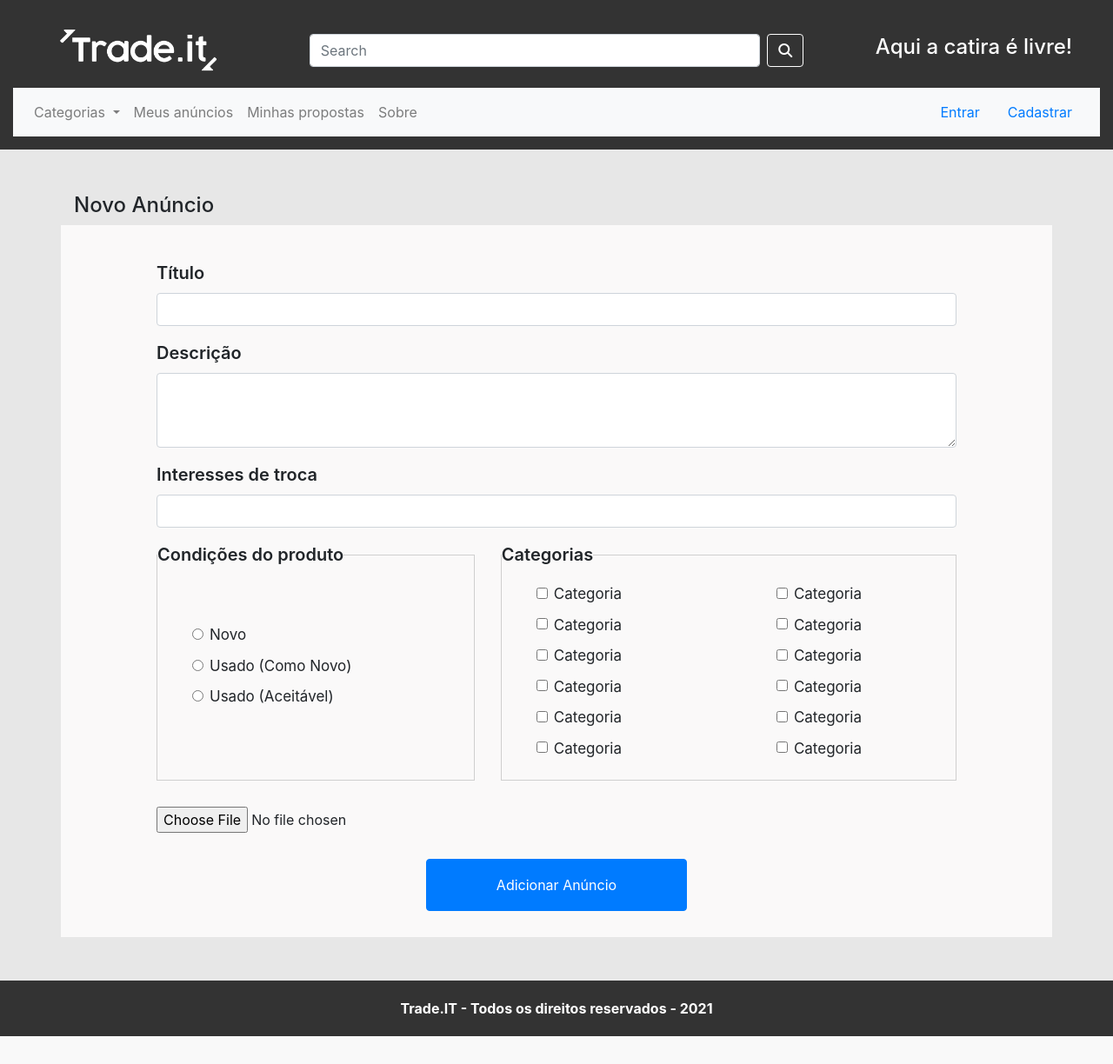
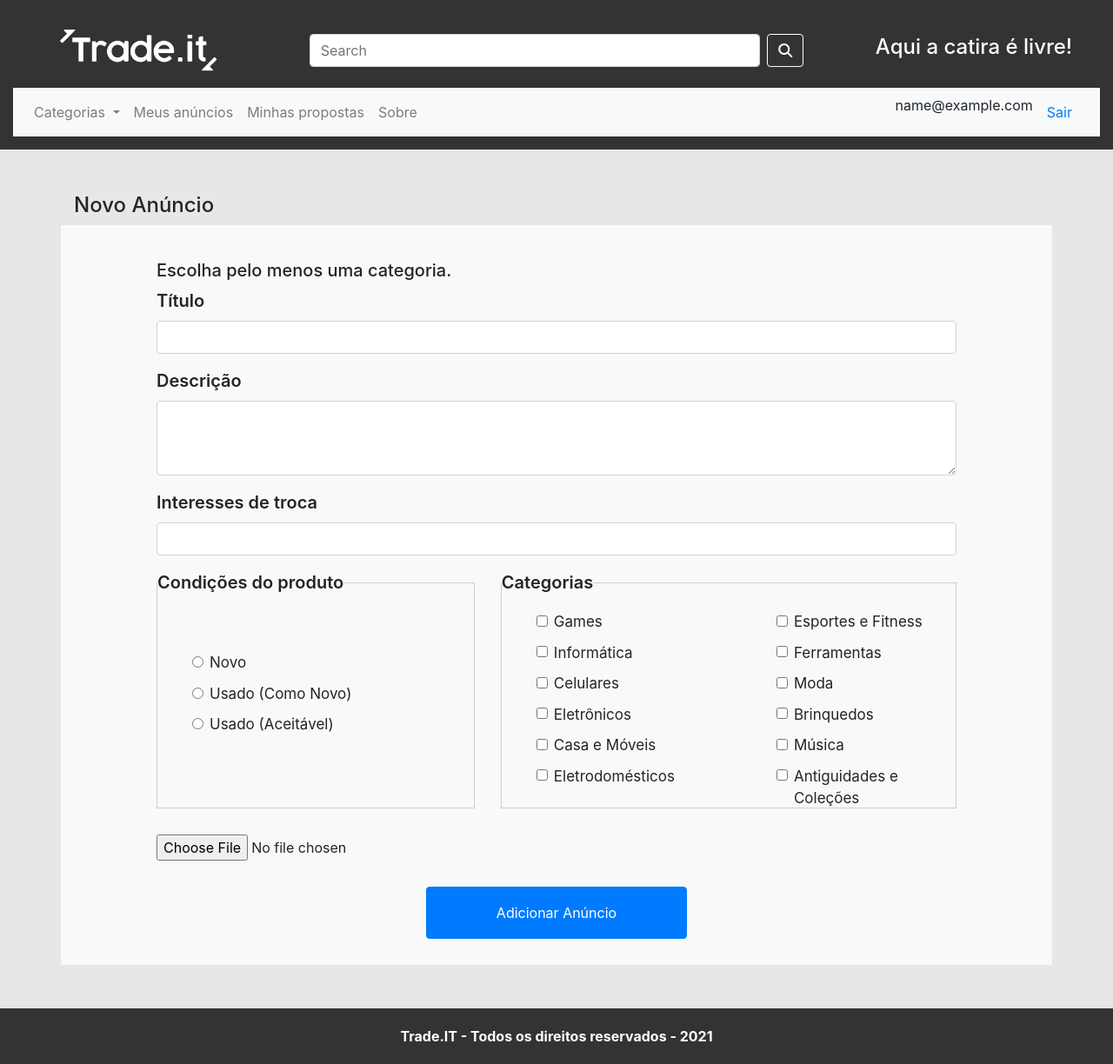
Before and after one commit to AlvaroAlvixx/Trade.it, a PHP site: page /novo_anuncio.php in a window 1280 px wide. Shown: the whole page at 87% size. Before the commit the page ends 1192 px from the top, so only its background shows below. Run offline with PHP 8.4, Linux system fonts and the light colour scheme; the visitor is signed in with stand-in values (Sample User, id 1); some libraries are stand-ins or nearby versions.

Commit message:
Add files via upload
Função de criar anúncio e alterações na navbar

```diff
--- a/Codigo/novo_anuncio.php
+++ b/Codigo/novo_anuncio.php
@@ -1,3 +1,7 @@
+<?php
+session_start();
+?>
+
 <!DOCTYPE html>
 <html lang="pt-br">
 
@@ -8,8 +12,7 @@
     <link rel="stylesheet" href="css/style.css">
     <link rel="stylesheet" href="css/style_novoAnuncio.css">
 
-    <link rel="stylesheet" href="https://stackpath.bootstrapcdn.com/bootstrap/4.4.1/css/bootstrap.min.css"
-        integrity="sha384-Vkoo8x4CGsO3+Hhxv8T/Q5PaXtkKtu6ug5TOeNV6gBiFeWPGFN9MuhOf23Q9Ifjh" crossorigin="anonymous">
+    <link rel="stylesheet" href="https://stackpath.bootstrapcdn.com/bootstrap/4.4.1/css/bootstrap.min.css" integrity="sha384-Vkoo8x4CGsO3+Hhxv8T/Q5PaXtkKtu6ug5TOeNV6gBiFeWPGFN9MuhOf23Q9Ifjh" crossorigin="anonymous">
 
     <script src="https://kit.fontawesome.com/c6addf5154.js" crossorigin="anonymous"></script>
 
@@ -28,10 +31,8 @@
                     <div class="col-6 divSearch">
 
                         <form class="formSearch form-inline">
-                            <input class="inputSearch form-control mr-sm-2" type="search" placeholder="Search"
-                                aria-label="Search">
-                            <button class="btn btn-outline-success my-2 my-sm-0" type="submit"><i
-                                    class="fas fa-search"></i></button>
+                            <input class="inputSearch form-control mr-sm-2" type="search" placeholder="Search" aria-label="Search">
+                            <button class="btn btn-outline-success my-2 my-sm-0" type="submit"><i class="fas fa-search"></i></button>
                         </form>
 
                     </div>
@@ -41,17 +42,14 @@
                 </div>
                 <div class="divNavbar row">
                     <nav class="col-12 navbar navbar-expand-lg navbar-light bg-light">
-                        <button class="navbar-toggler" type="button" data-toggle="collapse"
-                            data-target="#navbarSupportedContent" aria-controls="navbarSupportedContent"
-                            aria-expanded="false" aria-label="Toggle navigation">
+                        <button class="navbar-toggler" type="button" data-toggle="collapse" data-target="#navbarSupportedContent" aria-controls="navbarSupportedContent" aria-expanded="false" aria-label="Toggle navigation">
                             <span class="navbar-toggler-icon"></span>
                         </button>
 
                         <div class="collapse navbar-collapse" id="navbarSupportedContent">
                             <ul class="navbar-nav mr-auto">
                                 <li class="nav-item dropdown">
-                                    <a class="nav-link dropdown-toggle" href="#" id="navbarDropdown" role="button"
-                                        data-toggle="dropdown" aria-haspopup="true" aria-expanded="false">
+                                    <a class="nav-link dropdown-toggle" href="#" id="navbarDropdown" role="button" data-toggle="dropdown" aria-haspopup="true" aria-expanded="false">
                                         Categorias
                                     </a>
                                     <div class="dropdown-menu" aria-labelledby="navbarDropdown">
@@ -61,6 +59,8 @@
                                         <a class="dropdown-item" href="#">Something else here</a>
                                     </div>
                                 </li>
+
+                                <?php if (isset($_SESSION['email'])) : ?>
                                     <li class="nav-item">
                                         <a class="nav-link" href="#">Meus anúncios <span class="sr-only"></span></a>
                                     </li>
@@ -70,10 +70,23 @@
                                     <li class="nav-item">
                                         <a class="nav-link" href="#">Sobre <span class="sr-only"></span></a>
                                     </li>
+                                <?php else : ?>
+                                    <li class="nav-item">
+                                        <a class="nav-link" href="#">Sobre <span class="sr-only"></span></a>
+                                    </li>
+                                <?php endif; ?>
+
                             </ul>
                             <form class="form-inline my-2 my-lg-0">
-                                <a class="nav-link" href="login.php">Entrar<span class="sr-only"></span></a>
-                                <a class="nav-link" href="cadastro.php">Cadastrar<span class="sr-only"></span></a>
+                                <?php if (isset($_SESSION['email'])) : ?>
+                                    <p>
+                                        <?php echo ($_SESSION['email']); ?>
+                                    </p>
+                                    <a class="nav-link" href="logout.php">Sair<span class="sr-only"></span></a>
+                                <?php else : ?>
+                                    <a class="nav-link" href="entrar.php">Entrar<span class="sr-only"></span></a>
+                                    <a class="nav-link" href="cadastrar.php">Cadastrar<span class="sr-only"></span></a>
+                                <?php endif; ?>
                             </form>
                         </div>
                     </nav>
@@ -93,54 +106,69 @@
         <div class="areaGeral row">
             <div class="col-md-1"></div>
             <div class="col-md-10">
-                <form>
+                <?php
+                if (isset($_SESSION['vazio'])) :
+                ?>
+                    <div>
+                        <h5>Escolha pelo menos uma categoria.</h5>
+                    </div>
+                <?php
+                endif;
+                unset($_SESSION['vazio']);
+                ?>
 
+                <?php
+                if (isset($_SESSION['status_anuncio'])) :
+                ?>
+                    <div>
+                        <h5>Anúncio criado com sucesso.</h5>
+                    </div>
+                <?php
+                endif;
+                unset($_SESSION['status_anuncio']);
+                ?>
+
+                <form action="criar_anuncio.php" method="post" enctype="multipart/form-data">
 
                     <div class="form-group">
                         <label for="tituloAnuncio">Título</label>
-                        <input type="text" class="form-control" id="tituloAnuncio" placeholder="">
+                        <input type="text" class="form-control" name="tituloAnuncio" required>
                     </div>
                     <div class="form-group">
                         <label for="descricaoAnuncio">Descrição</label>
-                        <textarea class="form-control" id="descricaoAnuncio" rows="3"></textarea>
+                        <textarea class="form-control" name="descricaoAnuncio" rows="3" required></textarea>
                     </div>
                     <div class="form-group">
                         <label for="interessesAnuncio">Interesses de troca</label>
-                        <input type="text" class="form-control" id="interessesAnuncio" placeholder="">
+                        <input type="text" class="form-control" name="interessesAnuncio" required>
                     </div>
 
-
                     <div class="row">
-
-
                         <div class="col-md-5">
                             <fieldset class="fieldsetAnuncio fieldsetCondicoes">
                                 <legend class="fieldsetAnuncio">Condições do produto</legend>
-                                <form action="">
+
 
                                 <div class="form-check divRadioCondicoes">
-                                        <input class="form-check-input" type="radio" name="exampleRadios" id="radioNovo"
-                                            value="Novo">
+                                    <input class="form-check-input" type="radio" name="status" id="radioNovo" value="1" required>
                                     <label class="form-check-label labelRadio" for="radioNovo">
                                         Novo
                                     </label>
                                 </div>
                                 <div class="form-check divRadioCondicoes">
-                                        <input class="form-check-input" type="radio" name="exampleRadios"
-                                            id="radioUsadoNovo" value="UsadoNovo">
+                                    <input class="form-check-input" type="radio" name="status" id="radioUsadoNovo" value="2">
                                     <label class="form-check-label labelRadio" for="radioUsadoNovo">
                                         Usado (Como Novo)
                                     </label>
                                 </div>
                                 <div class="form-check divRadioCondicoes">
-                                        <input class="form-check-input" type="radio" name="exampleRadios"
-                                            id="radioUsadoAceita" value="UsadoAceita">
+                                    <input class="form-check-input" type="radio" name="status" id="radioUsadoAceita" value="3">
                                     <label class="form-check-label labelRadio" for="radioUsadoAceita">
                                         Usado (Aceitável)
                                     </label>
                                 </div>
 
-                                </form>
+
                             </fieldset>
                         </div>
 
@@ -148,99 +176,97 @@
                         <div class="col-md-7">
                             <fieldset class="fieldsetAnuncio">
                                 <legend class="fieldsetAnuncio">Categorias</legend>
-                                <form action="">
                                 <div class="row">
                                     <div class="col-md-6">
                                         <div class="form-check divRadioCondicoes">
-                                                <input class="form-check-input" type="checkbox" value="" id="cat01">
-                                                <label class="form-check-label labelRadio" for="cat01">
-                                                    Categoria
+                                            <input class="form-check-input" type="checkbox" value="games" name="games">
+                                            <label class="form-check-label labelRadio" for="games">
+                                                Games
                                             </label>
                                         </div>
                                         <div class="form-check divRadioCondicoes">
-                                                <input class="form-check-input" type="checkbox" value="" id="cat02">
-                                                <label class="form-check-label labelRadio" for="cat02">
-                                                    Categoria
+                                            <input class="form-check-input" type="checkbox" value="informatica" name="informatica">
+                                            <label class="form-check-label labelRadio" for="informatica">
+                                                Informática
                                             </label>
                                         </div>
                                         <div class="form-check divRadioCondicoes">
-                                                <input class="form-check-input" type="checkbox" value="" id="cat03">
-                                                <label class="form-check-label labelRadio" for="cat03">
-                                                    Categoria
+                                            <input class="form-check-input" type="checkbox" value="celulares" name="celulares">
+                                            <label class="form-check-label labelRadio" for="celulares">
+                                                Celulares
                                             </label>
                                         </div>
                                         <div class="form-check divRadioCondicoes">
-                                                <input class="form-check-input" type="checkbox" value="" id="cat04">
-                                                <label class="form-check-label labelRadio" for="cat04">
-                                                    Categoria
+                                            <input class="form-check-input" type="checkbox" value="eletronicos" name="eletronicos">
+                                            <label class="form-check-label labelRadio" for="eletronicos">
+                                                Eletrônicos
                                             </label>
                                         </div>
                                         <div class="form-check divRadioCondicoes">
-                                                <input class="form-check-input" type="checkbox" value="" id="cat05">
-                                                <label class="form-check-label labelRadio" for="cat05">
-                                                    Categoria
+                                            <input class="form-check-input" type="checkbox" value="casa" name="casa">
+                                            <label class="form-check-label labelRadio" for="casa">
+                                                Casa e Móveis
                                             </label>
                                         </div>
                                         <div class="form-check divRadioCondicoes">
-                                                <input class="form-check-input" type="checkbox" value="" id="cat06">
-                                                <label class="form-check-label labelRadio" for="cat06">
-                                                    Categoria
+                                            <input class="form-check-input" type="checkbox" value="eletrodomesticos" name="eletrodomesticos">
+                                            <label class="form-check-label labelRadio" for="eletrodomesticos">
+                                                Eletrodomésticos
                                             </label>
                                         </div>
                                     </div>
                                     <div class="col-md-6">
                                         <div class="form-check divRadioCondicoes">
-                                                <input class="form-check-input" type="checkbox" value="" id="cat07">
-                                                <label class="form-check-label labelRadio" for="cat07">
-                                                    Categoria
+                                            <input class="form-check-input" type="checkbox" value="esportes" name="esportes">
+                                            <label class="form-check-label labelRadio" for="esportes">
+                                                Esportes e Fitness
                                             </label>
                                         </div>
                                         <div class="form-check divRadioCondicoes">
-                                                <input class="form-check-input" type="checkbox" value="" id="cat08">
-                                                <label class="form-check-label labelRadio" for="cat08">
-                                                    Categoria
+                                            <input class="form-check-input" type="checkbox" value="ferramentas" name="ferramentas">
+                                            <label class="form-check-label labelRadio" for="ferramentas">
+                                                Ferramentas
                                             </label>
                                         </div>
                                         <div class="form-check divRadioCondicoes">
-                                                <input class="form-check-input" type="checkbox" value="" id="cat09">
-                                                <label class="form-check-label labelRadio" for="cat09">
-                                                    Categoria
+                                            <input class="form-check-input" type="checkbox" value="moda" name="moda">
+                                            <label class="form-check-label labelRadio" for="moda">
+                                                Moda
                                             </label>
                                         </div>
                                         <div class="form-check divRadioCondicoes">
-                                                <input class="form-check-input" type="checkbox" value="" id="cat10">
-                                                <label class="form-check-label labelRadio" for="cat10">
-                                                    Categoria
+                                            <input class="form-check-input" type="checkbox" value="brinquedos" name="brinquedos">
+                                            <label class="form-check-label labelRadio" for="brinquedos">
+                                                Brinquedos
                                             </label>
                                         </div>
                                         <div class="form-check divRadioCondicoes">
-                                                <input class="form-check-input" type="checkbox" value="" id="cat11">
-                                                <label class="form-check-label labelRadio" for="cat11">
-                                                    Categoria
+                                            <input class="form-check-input" type="checkbox" value="musica" name="musica">
+                                            <label class="form-check-label labelRadio" for="musica">
+                                                Música
                                             </label>
                                         </div>
                                         <div class="form-check divRadioCondicoes">
-                                                <input class="form-check-input" type="checkbox" value="" id="cat12">
-                                                <label class="form-check-label labelRadio" for="cat12">
-                                                    Categoria
+                                            <input class="form-check-input" type="checkbox" value="antiguidades" name="antiguidades">
+                                            <label class="form-check-label labelRadio" for="antiguidades">
+                                                Antiguidades e Coleções
                                             </label>
                                         </div>
                                     </div>
                                 </div>
-                                </form>
                             </fieldset>
                         </div>
                     </div>
 
                     <div class="row">
                         <div class="col-4">
-                            <input id="CarregarImg" type="file" class="">
+                            <input id="CarregarImg" type="file" name="file" required>
                         </div>
                     </div>
 
                     <div class="row">
                         <div class="col-md-12 divBtnCriar">
-                            <button type="file" class="btn btn-primary">Adicionar Anúncio</button>
+                            <button type="submit" class="btn btn-primary">Adicionar Anúncio</button>
                         </div>
                     </div>
 
@@ -259,15 +285,9 @@
         </div>
     </footer>
 
-    <script src="https://code.jquery.com/jquery-3.4.1.slim.min.js"
-        integrity="sha384-J6qa4849blE2+poT4WnyKhv5vZF5SrPo0iEjwBvKU7imGFAV0wwj1yYfoRSJoZ+n"
-        crossorigin="anonymous"></script>
-    <script src="https://cdn.jsdelivr.net/npm/popper.js@1.16.0/dist/umd/popper.min.js"
-        integrity="sha384-Q6E9RHvbIyZFJoft+2mJbHaEWldlvI9IOYy5n3zV9zzTtmI3UksdQRVvoxMfooAo"
-        crossorigin="anonymous"></script>
-    <script src="https://stackpath.bootstrapcdn.com/bootstrap/4.4.1/js/bootstrap.min.js"
-        integrity="sha384-wfSDF2E50Y2D1uUdj0O3uMBJnjuUD4Ih7YwaYd1iqfktj0Uod8GCExl3Og8ifwB6"
-        crossorigin="anonymous"></script>
+    <script src="https://code.jquery.com/jquery-3.4.1.slim.min.js" integrity="sha384-J6qa4849blE2+poT4WnyKhv5vZF5SrPo0iEjwBvKU7imGFAV0wwj1yYfoRSJoZ+n" crossorigin="anonymous"></script>
+    <script src="https://cdn.jsdelivr.net/npm/popper.js@1.16.0/dist/umd/popper.min.js" integrity="sha384-Q6E9RHvbIyZFJoft+2mJbHaEWldlvI9IOYy5n3zV9zzTtmI3UksdQRVvoxMfooAo" crossorigin="anonymous"></script>
+    <script src="https://stackpath.bootstrapcdn.com/bootstrap/4.4.1/js/bootstrap.min.js" integrity="sha384-wfSDF2E50Y2D1uUdj0O3uMBJnjuUD4Ih7YwaYd1iqfktj0Uod8GCExl3Og8ifwB6" crossorigin="anonymous"></script>
 
 </body>
 
```
Also changed, not shown: Codigo/cadastrar.php (+38 -35 lines), Codigo/criar_anuncio.php (added, +77 -0 lines), Codigo/entrar.php (+27 -24 lines), Codigo/index.php (+8 -0 lines). Lines whose indentation alone changed are shown as unchanged.
